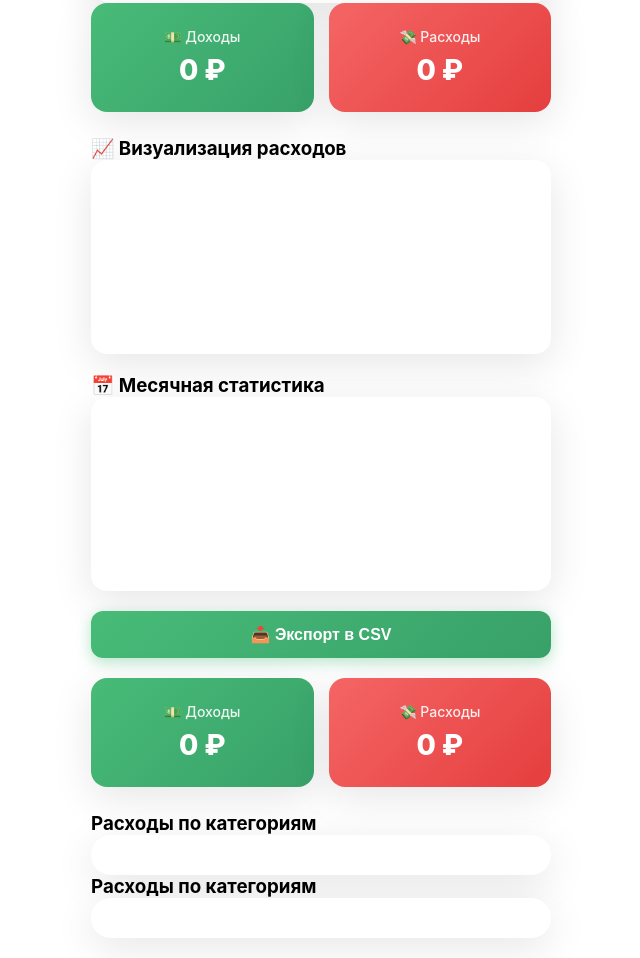
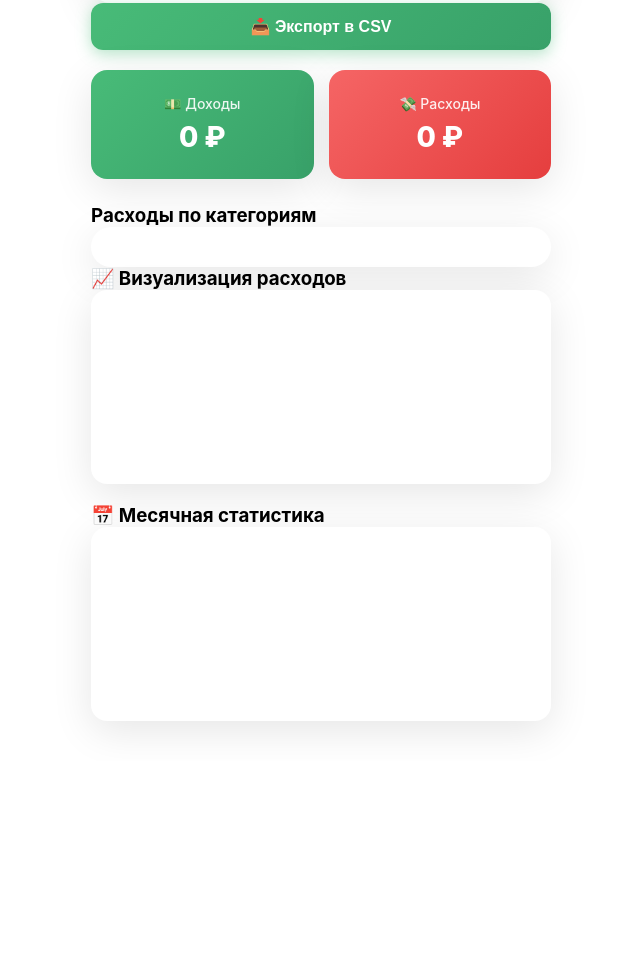
Before and after one commit to krybybit/finance-tracker-backend, a plain HTML site: page fronted/index.html in a window 1280 px wide. Shown: the part 1057-2015 px from the top of the page, without its empty margins (319-959 px from the left). After the commit the page ends 1818 px from the top, so only its background shows below. Drawn offline with Linux system fonts and the light colour scheme; a script that the page names is missing.

Commit message:
fix: исправлена структура index.html

```diff
--- a/fronted/index.html
+++ b/fronted/index.html
@@ -1,6 +1,5 @@
 <!DOCTYPE html>
 <html lang="ru">
-
 <head>
     <meta charset="UTF-8">
     <meta name="viewport" content="width=device-width, initial-scale=1.0">
@@ -8,49 +7,46 @@
     <script src="https://telegram.org/js/telegram-web-app.js"></script>
     <link rel="stylesheet" href="style.css">
 </head>
-
 <body>
     <div class="container">
+        <!-- HEADER -->
         <header>
             <h1>💰 Мои Финансы</h1>
             <div id="balance">Баланс: 0 ₽</div>
         </header>
 
+        <!-- 🔍 ФИЛЬТРЫ И ПОИСК -->
         <div class="filters-section">
             <div class="search-box">
                 <input type="text" id="searchInput" placeholder="🔍 Поиск транзакций...">
                 <button onclick="searchTransactions()" class="search-btn">Найти</button>
             </div>
-
             <div class="filter-row">
                 <select id="filterType" onchange="applyFilters()">
                     <option value="">Все типы</option>
                     <option value="income">Доходы</option>
                     <option value="expense">Расходы</option>
                 </select>
-
                 <select id="filterCategory" onchange="applyFilters()">
                     <option value="">Все категории</option>
                     <option value="1">🍔 Продукты</option>
                     <option value="2">🚗 Транспорт</option>
                     <option value="3">💼 Зарплата</option>
                 </select>
-
                 <input type="date" id="filterDateFrom" onchange="applyFilters()">
                 <input type="date" id="filterDateTo" onchange="applyFilters()">
             </div>
-
             <button onclick="clearFilters()" class="clear-filters-btn">🗑️ Сбросить фильтры</button>
         </div>
 
-        <!-- Вкладки -->
+        <!-- ВКЛАДКИ -->
         <div class="tabs">
             <button class="tab-btn active" onclick="showTab('transactions')">Транзакции</button>
             <button class="tab-btn" onclick="showTab('statistics')">Статистика</button>
             <button class="tab-btn charts" onclick="showTab('charts')">📊 Графики</button>
         </div>
 
-        <!-- Вкладка транзакций -->
+        <!-- ✅ ВКЛАДКА: ТРАНЗАКЦИИ -->
         <div id="transactionsTab" class="tab-content active">
             <form id="transactionForm">
                 <input type="number" id="amount" placeholder="Сумма" required step="0.01">
@@ -66,12 +62,12 @@
                 <input type="text" id="comment" placeholder="Комментарий">
                 <button type="submit">Добавить</button>
             </form>
-
             <div id="transactionsList"></div>
         </div>
 
-        <!-- Вкладка статистики -->
+        <!-- ✅ ВКЛАДКА: СТАТИСТИКА -->
         <div id="statisticsTab" class="tab-content">
+            <button onclick="exportToCSV()" class="export-btn">📥 Экспорт в CSV</button>
             <div class="stats-summary">
                 <div class="stat-card income">
                     <div class="stat-label">💵 Доходы</div>
@@ -82,17 +78,24 @@
                     <div class="stat-value" id="totalExpense">0 ₽</div>
                 </div>
             </div>
+            <h3>Расходы по категориям</h3>
+            <div id="categoryStats"></div>
+        </div>
+
+        <!-- ✅ ВКЛАДКА: ГРАФИКИ -->
         <div id="chartsTab" class="tab-content">
             <h3>📈 Визуализация расходов</h3>
             <div class="chart-container">
                 <canvas id="expenseChart"></canvas>
             </div>
-
             <h3>📅 Месячная статистика</h3>
             <div class="chart-container">
                 <canvas id="monthlyChart"></canvas>
             </div>
         </div>
+    </div>
+
+    <!-- ✅ МОДАЛЬНОЕ ОКНО (на уровне body, не внутри container!) -->
     <div id="editModal" class="modal">
         <div class="modal-content">
             <span class="close-modal" onclick="closeEditModal()">&times;</span>
@@ -115,30 +118,6 @@
         </div>
     </div>
 
-            <!-- Добавь кнопку в статистику -->
-            <div id="statisticsTab" class="tab-content">
-                <!-- Добавь кнопку экспорта -->
-                <button onclick="exportToCSV()" class="export-btn">📥 Экспорт в CSV</button>
-
-                <!-- Остальной контент statisticsTab -->
-                <div class="stats-summary">
-                    <div class="stat-card income">
-                        <div class="stat-label">💵 Доходы</div>
-                        <div class="stat-value" id="totalIncome">0 ₽</div>
-                    </div>
-                    <div class="stat-card expense">
-                        <div class="stat-label">💸 Расходы</div>
-                        <div class="stat-value" id="totalExpense">0 ₽</div>
-                    </div>
-                </div>
-                <h3>Расходы по категориям</h3>
-                <div id="categoryStats"></div>
-            </div>
-            <h3>Расходы по категориям</h3>
-            <div id="categoryStats"></div>
-        </div>
-    </div>
     <script src="app.js"></script>
 </body>
-
 </html>
```
Lines whose indentation alone changed are shown as unchanged.
